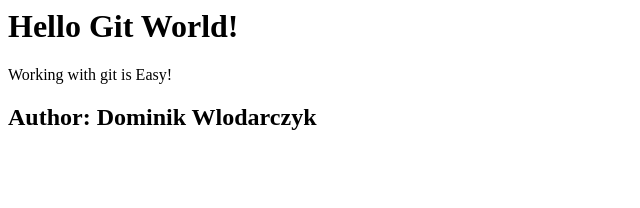
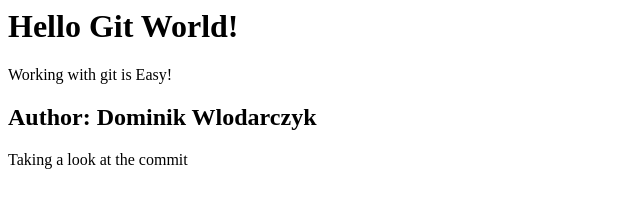
Before and after one commit to DominikWlo/GitGitHubMasterclass, a plain HTML site: page index.html in a window 1280 px wide. Shown: the whole page, without its empty margins (0-640 px from the left). Drawn offline with Linux system fonts and the light colour scheme.

Commit message:
Add another div
Add div with p tag look at the commit

```diff
--- a/index.html
+++ b/index.html
@@ -5,3 +5,7 @@
 </div>
 
 <h2>Author: Dominik Wlodarczyk</h2>
+
+<div>
+    <P>Taking a look at the commit</P>
+</div>
```
